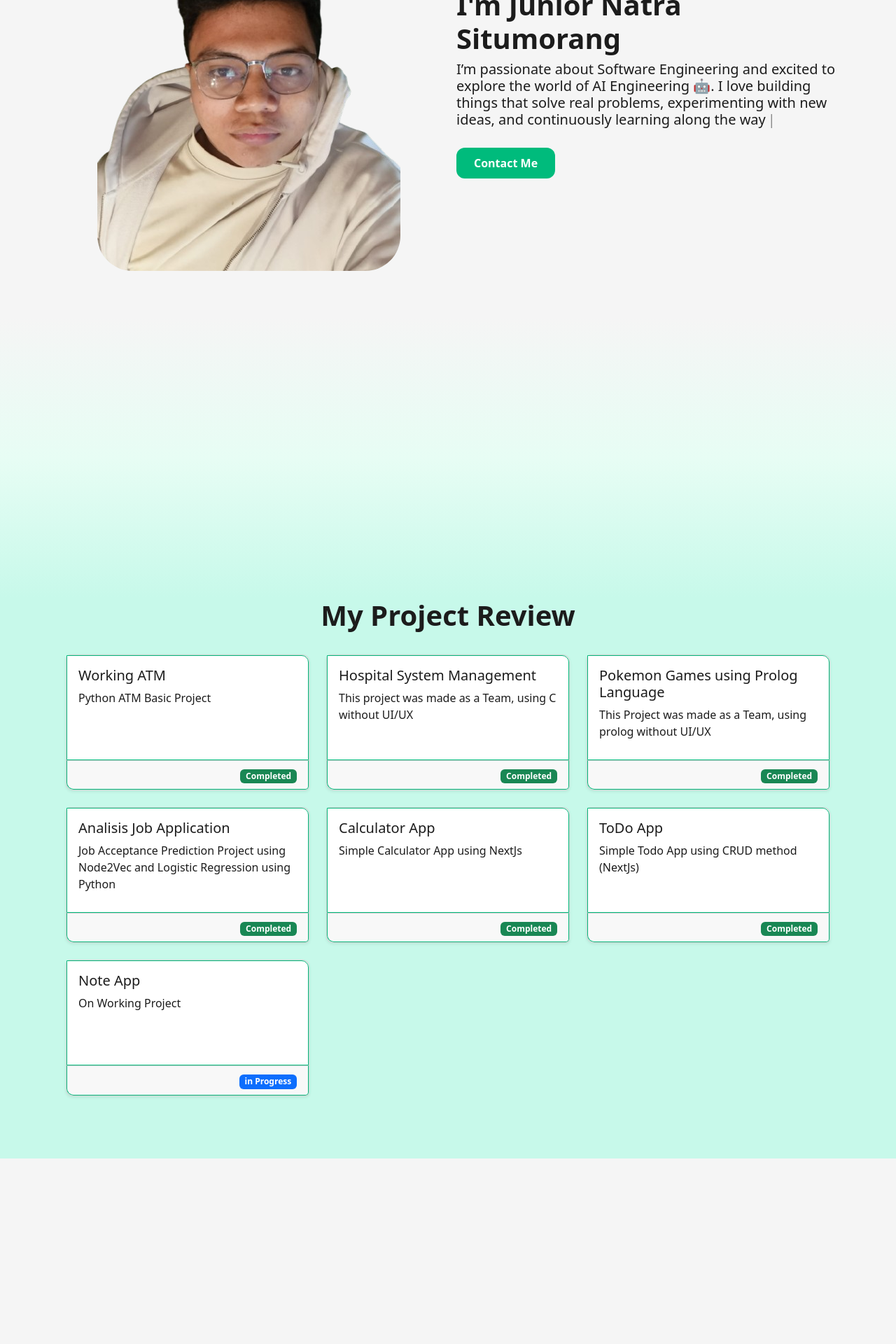
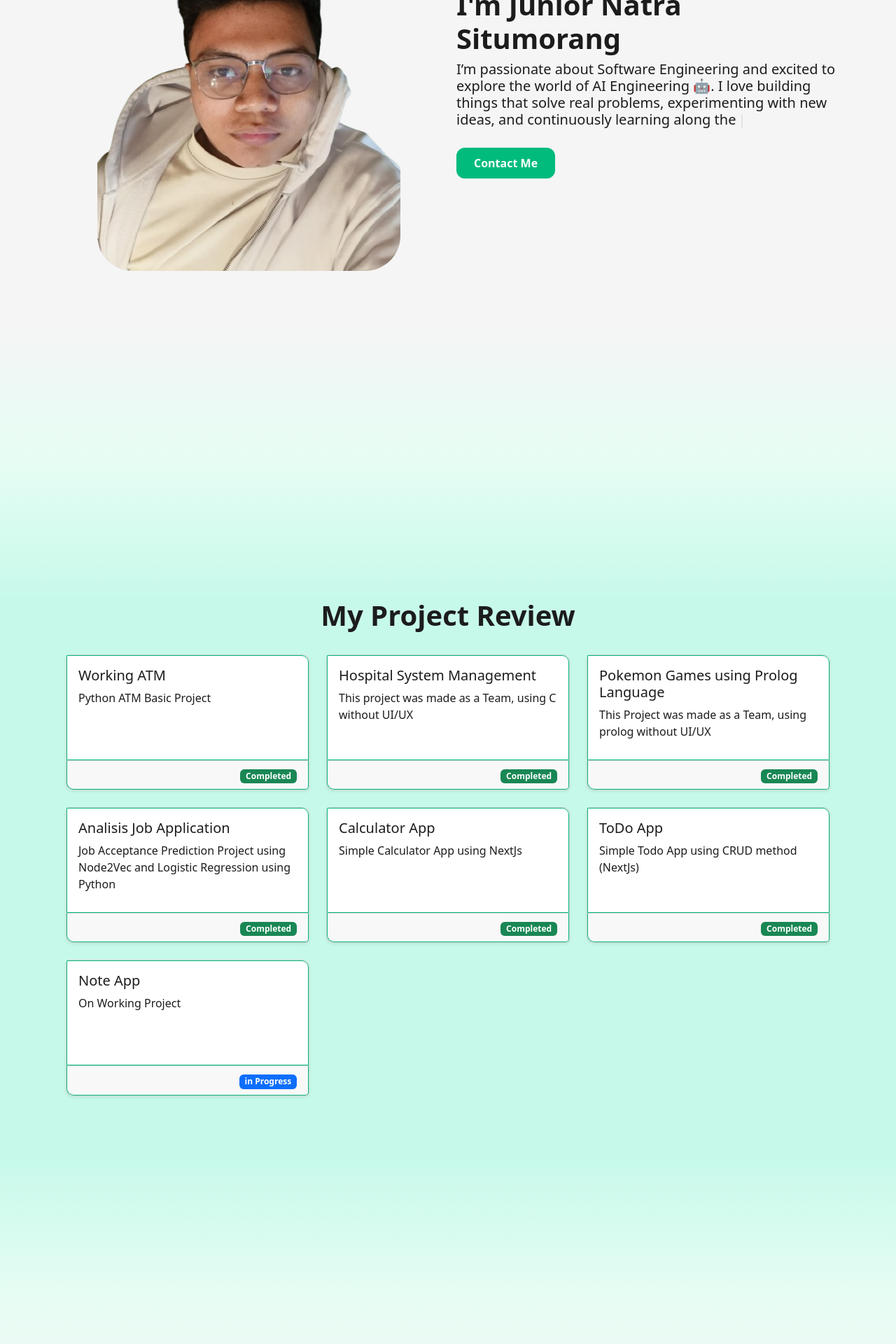
Before and after one commit to Jerannn24/my-portofolio, a Next.js app: page / in a window 1280 px wide. Shown: the part 268-2188 px from the top of the page at 70% size. Before the commit the page ends 1923 px from the top, so only its background shows below. Built offline with nearby package versions, Linux system fonts and the light colour scheme.

Commit message:
update globals.css and Portfolio.jsx

```diff
--- a/src/app/globals.css
+++ b/src/app/globals.css
@@ -4,6 +4,10 @@
   --bg-2: #c7f9ea;
   --bg-mid: #e7fdf4;
   --bg-2-gradient: linear-gradient(180deg,
+      var(--bg) 0%,
+      var(--bg-mid) 50%,
+      var(--bg-2) 100%);
+  --bg-2-gradient-reversed: linear-gradient(360deg,
       var(--bg) 0%,
       var(--bg-mid) 50%,
       var(--bg-2) 100%);
@@ -34,6 +38,12 @@
       var(--bg) 0%,
       var(--bg-mid) 50%,
       var(--bg-2) 100%);
+
+  --bg-2-gradient-reversed: linear-gradient(360deg,
+      var(--bg) 0%,
+      var(--bg-mid) 50%,
+      var(--bg-2) 100%);
+
   --fg: #eaeaea;
   --navbar-bg: #1a1a1a;
   --navbar-fg: #00ffa3;
@@ -199,6 +209,11 @@ body {
   min-height: 50vh;
 }
 
+.transition-1-reversed {
+  background: var(--bg-2-gradient-reversed);
+  min-height: 50vh;
+}
+
 /* bikin keyframes */
 @keyframes fadeIn {
   from {
--- a/src/pages/Portfolio.jsx
+++ b/src/pages/Portfolio.jsx
@@ -56,20 +56,26 @@ const Portfolio = () => {
             <div className='transition-1'>
 
             </div>
-            <div style={{
+            <div id='project' style={{
                 backgroundColor: "var(--bg-2)",
                 minHeight: "100vh",
             }} >
-                <div id='project'
+                <div
                     className='container'>
                     <h1 className='fw-bold text-center'>My Project Review</h1>
                     <div className='card-area'>
                         <ProjectList />
                     </div>
-                    <div>
+                </div>
+            </div>
+            <div className='transition-1-reversed'>
 
-                    </div>
-                </div>
+            </div>
+            <div id="skill" style={{
+                backgroundColor: "var(--bg)",
+                minHeight: "100vh",
+            }}>
+
             </div>
         </div >
     )
```
